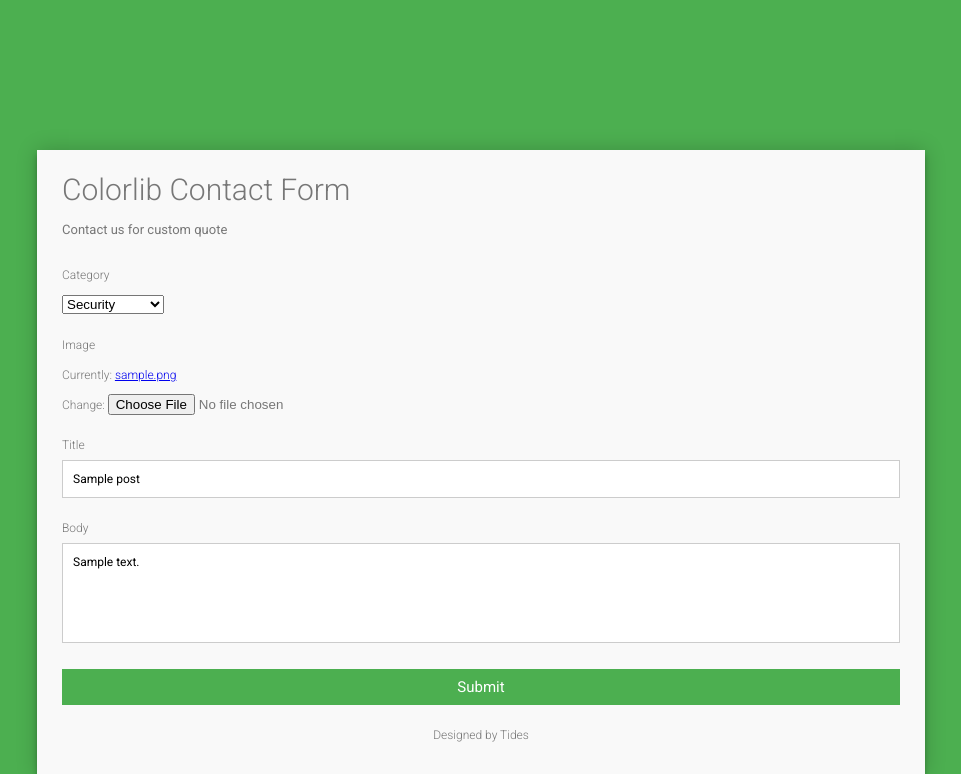
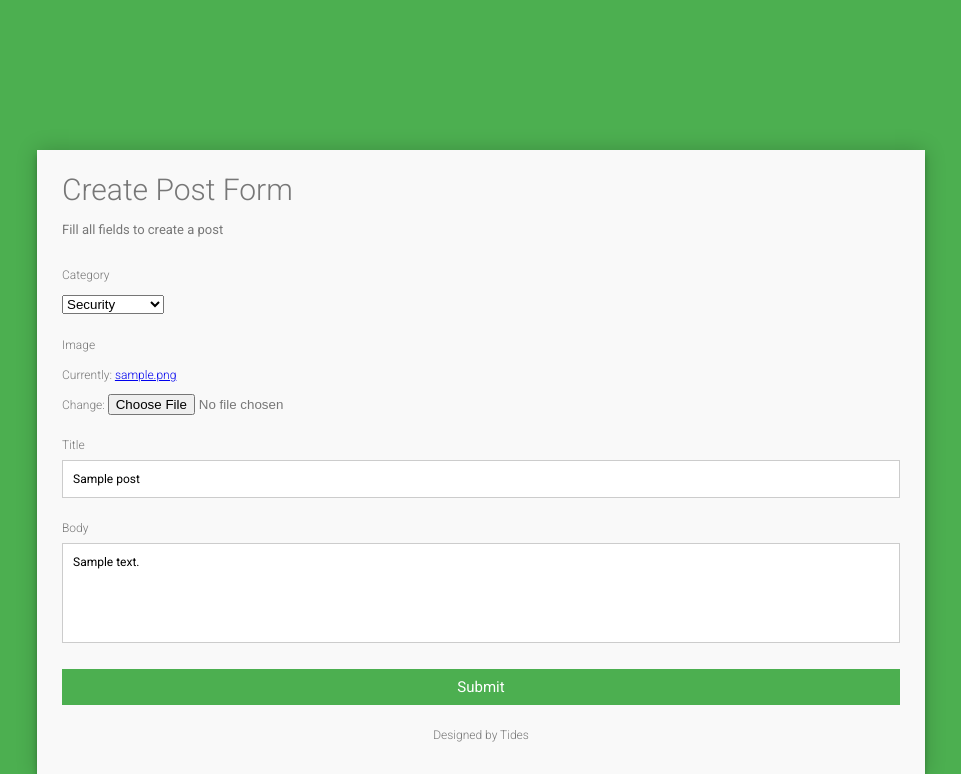
Before and after one commit to huythaislna/blog, a Django app: a page that uses templates/create.html in a window 1280 px wide. Shown: the top 774 px of the page, without its empty margins (159-1120 px from the left). Run offline with Django 3.2, Linux system fonts and the light colour scheme; a user stored in the database is signed in; tables that the repository leaves empty hold one stand-in row (values such as "Sample post"); some libraries are stand-ins or nearby versions.

Commit message:
update templates and slug

```diff
--- a/blog/settings.py
+++ b/blog/settings.py
@@ -100,8 +100,8 @@ DATABASES = {
     }
 }
 
-db_from_env = dj_database_url.config(conn_max_age=600)
-DATABASES['default'].update(db_from_env)
+# db_from_env = dj_database_url.config(conn_max_age=600)
+# DATABASES['default'].update(db_from_env)
 
 # Password validation
 # https://docs.djangoproject.com/en/3.1/ref/settings/#auth-password-validators
--- a/posts/urls.py
+++ b/posts/urls.py
@@ -9,9 +9,9 @@ from posts.views import (
 
 urlpatterns = [
     path('', posts_home, name='home'),
+    path('posts/create/', PostCreateView.as_view(), name='post-update'),
     path('posts/<slug:slug>/', PostDetailView.as_view(), name='post-detail'),
     path('posts/<slug:slug>/edit', update_view, name='post-update'),
-    path('posts/create/', PostCreateView.as_view(), name='post-update'),
     path('security/', category_view, name='category'),
     path('login/', login_view, name="user-login"),
     path('register/', register_view, name="user-register"),
--- a/templates/create.html
+++ b/templates/create.html
@@ -4,7 +4,7 @@
 <head>
     <meta charset="UTF-8">
     <meta name="viewport" content="width=device-width, initial-scale=1.0">
-    <title>Create Post</title>
+    <title>Tides | Create Post</title>
     <style>
         @import url(https://fonts.googleapis.com/css?family=Roboto:400,300,600,400italic);
 
@@ -158,8 +158,8 @@
     <div class="container">
         <form id="contact" action="" method="post" enctype="multipart/form-data">
             {% csrf_token %}
-            <h3>Colorlib Contact Form</h3>
-            <h4>Contact us for custom quote</h4>
+            <h3>Create Post Form</h3>
+            <h4>Fill all fields to create a post</h4>
             {{ form.media }}
             {% for field in form %}
             <fieldset>
```
